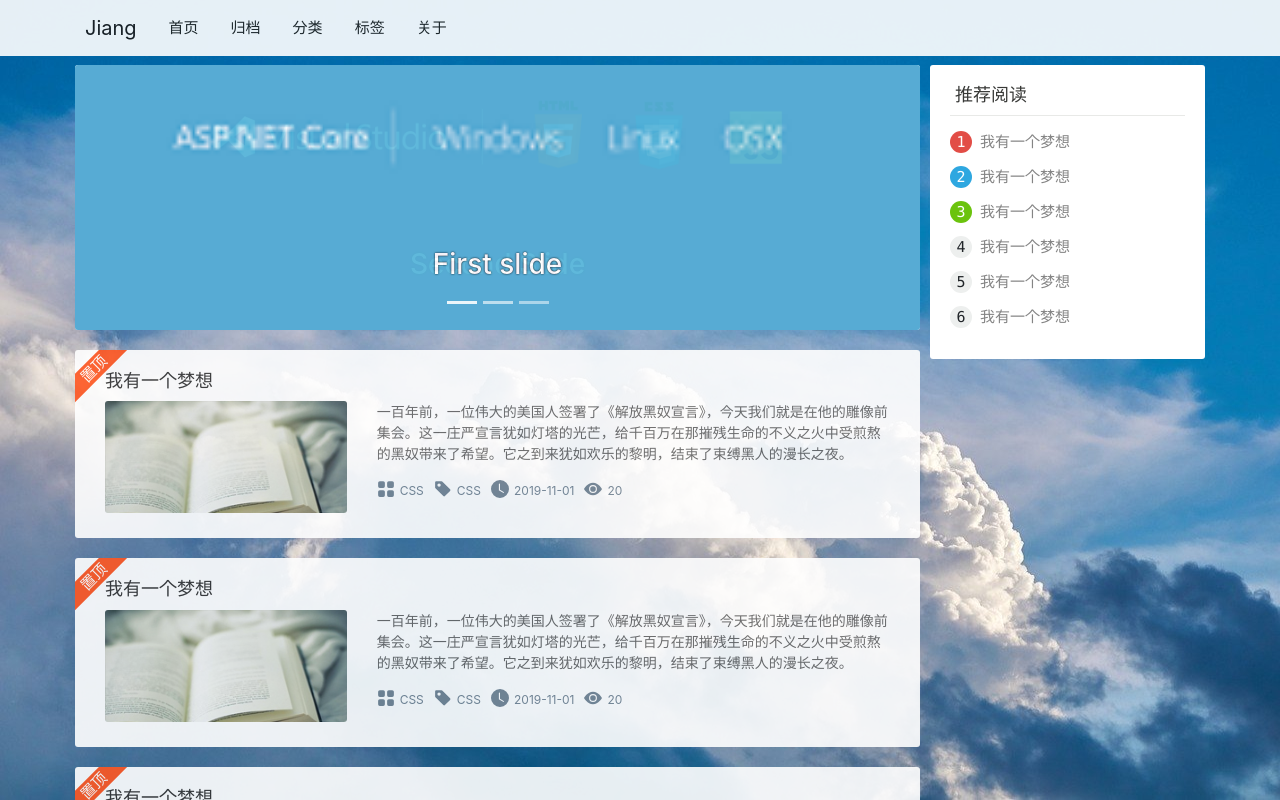
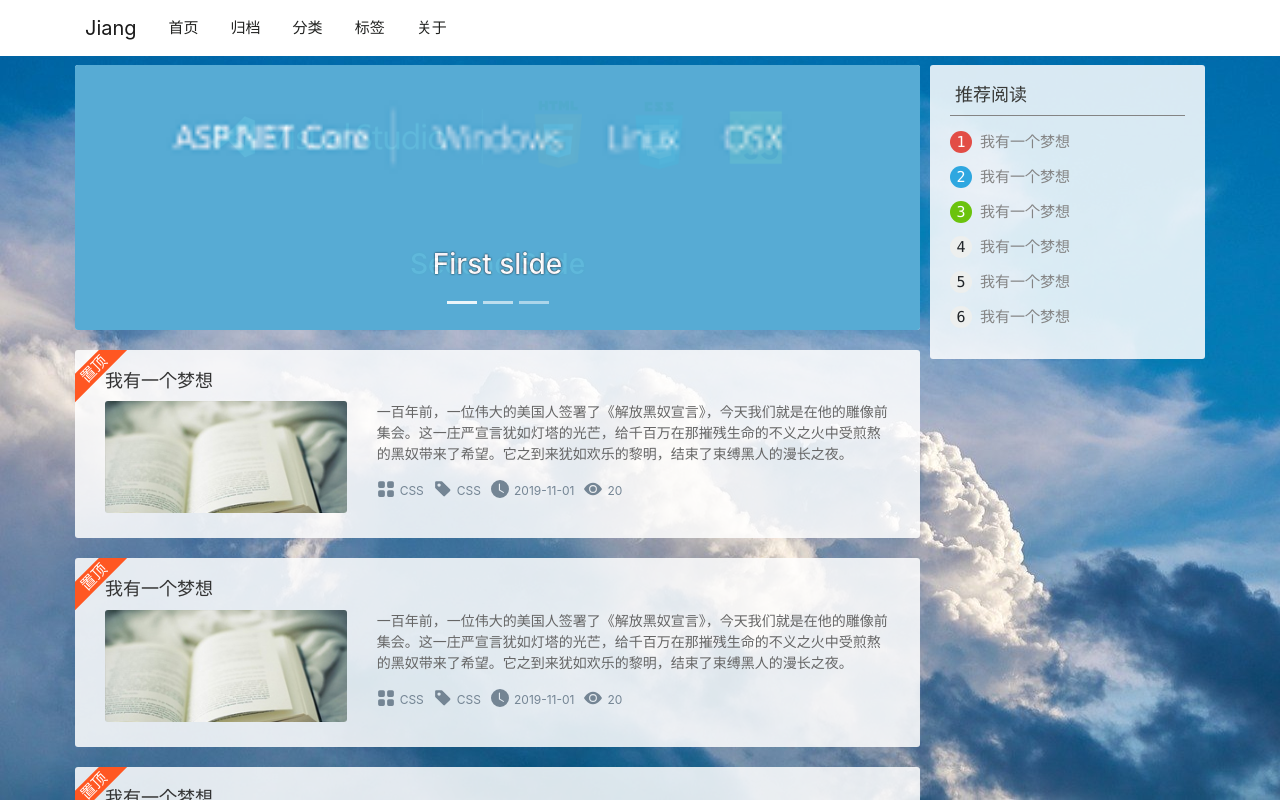
Before and after one commit to jiangkelong/blog-ssr, a Nuxt app: page / in a window 1280 px wide. Shown: the top 800 px of the page. Built offline with nearby package versions, Linux system fonts and the light colour scheme.

Commit message:
调整样式

```diff
--- a/assets/css/main.css
+++ b/assets/css/main.css
@@ -19,10 +19,6 @@
 }
 .main-container{
     min-height: 95vh;
-}
-/* 透明度 */
-.main-opacity{
-    opacity:0.9;
 }
 
 /* 链接悬浮色 */
@@ -47,7 +43,7 @@
 }
 /* 背景卡片 */
 .card-bg{
-    background: #fff;
+    background-color:rgb(255, 255, 255,0.85);
     border-radius: 3px;
     /* padding: 20px; */
     margin-bottom: 20px;
@@ -159,7 +155,7 @@
     padding: 5px;
     line-height: 30px;
     font-weight: 400;
-    border-bottom: 1px solid #e8e9e7;
+    border-bottom: 1px solid #848484;
     color: #383937;
     position: relative;
     font-size: 18px;
--- a/components/ArticleList.vue
+++ b/components/ArticleList.vue
@@ -1,6 +1,6 @@
 <template>
   <div class="article-list">
-    <section v-for="i in 9" :key="i" class="card-bg article-item main-opacity">
+    <section v-for="i in 9" :key="i" class="card-bg article-item">
       <div class="fc-flag">置顶</div>
       <h1 class="article-title">
         <a href="#" target="_blank">
--- a/components/Navbar.vue
+++ b/components/Navbar.vue
@@ -1,6 +1,6 @@
 <template>
   <div>
-    <b-navbar toggleable="sm" fixed="top" class="main-opacity">
+    <b-navbar toggleable="sm" fixed="top">
       <b-container>
         <b-navbar-brand href="/">Jiang</b-navbar-brand>
 
```
